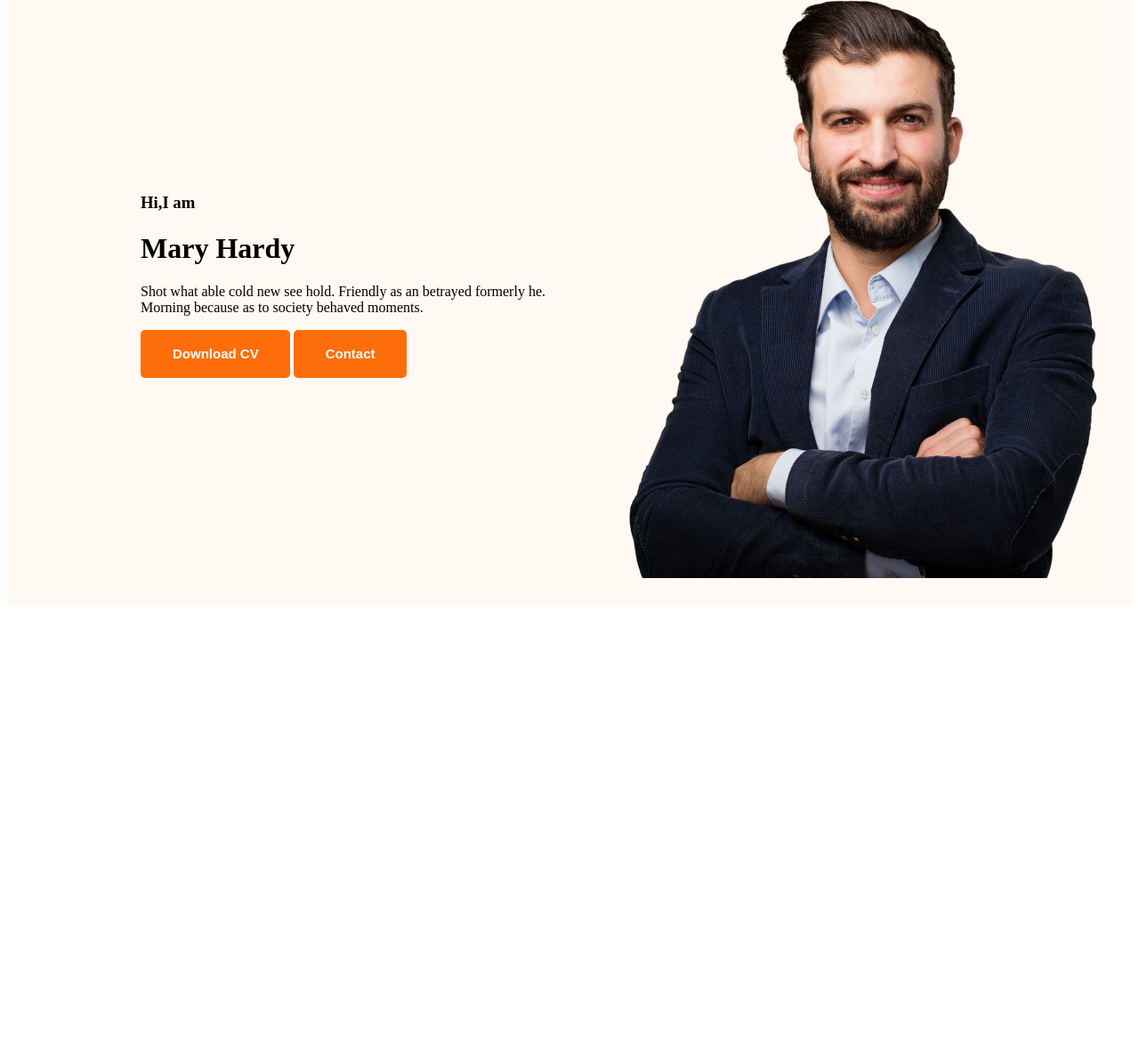
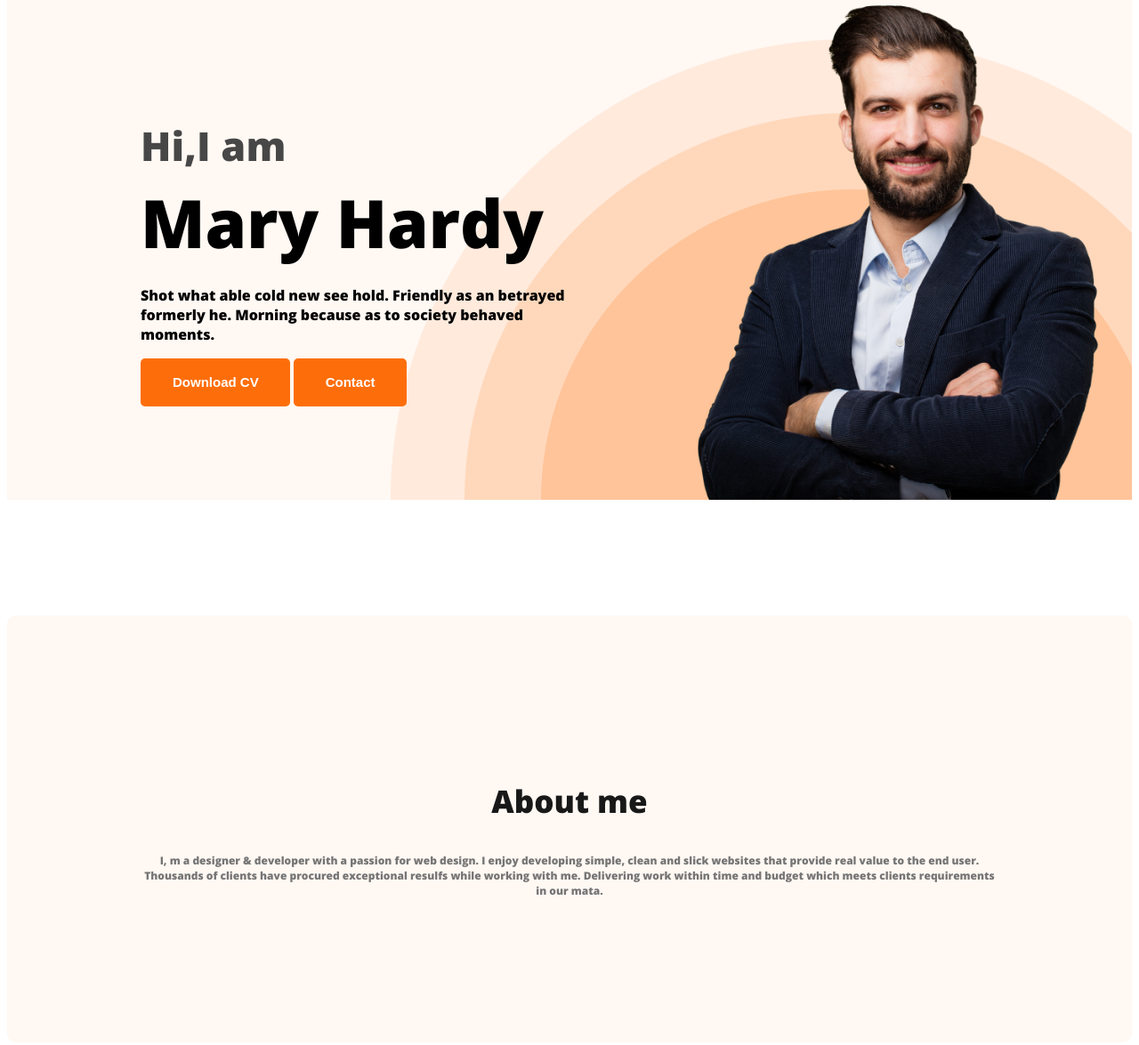
Before and after one commit to Parthpal/webdev-portfolio, a plain HTML site: page index.html in a window 1280 px wide. Shown: the part 206-1381 px from the top of the page at 89% size. Before the commit the page ends 894 px from the top, so only its background shows below. Drawn offline with nearby package versions, Linux system fonts and the light colour scheme.

Commit message:
added section content

```diff
--- a/index.html
+++ b/index.html
@@ -24,7 +24,7 @@
             <div class="banner-content">
                <h3 class="greeting-header">Hi,I am</h3>
                <h1 class="greeting-header-name">Mary Hardy</h1>
-               <p>Shot what able cold new see hold.
+               <p class="bannner-decription">Shot what able cold new see hold.
                     Friendly as an betrayed formerly he. Morning because as to society behaved moments.</p>
                 <button class="btn-primary">Download CV</button>
                 <button class="btn-primary">Contact</button>
@@ -33,7 +33,10 @@
         </div>
     </header>
     <main>
-
+                <section class="about">
+                    <h3 class="section-title">About me</h3>
+                    <p class="section-description">I, m a designer & developer with a passion for web design. I enjoy developing simple, clean and slick websites that provide real value to the end user. Thousands of clients have procured exceptional resulfs while working with me. Delivering work within time and budget which meets clients requirements in our mata.</p>
+                </section>
     </main>
     <footer>
 
--- a/styles/portfolio.css
+++ b/styles/portfolio.css
@@ -21,6 +21,7 @@ body{
         font-size: 45px;
         font-weight: 800;
         line-height: normal;
+        font-family: Open Sans;
     }
 nav {
         display: flex;
@@ -46,14 +47,60 @@ nav a{
 /* header related style */
 .header{
     background: #FFF8F3;
+    background-image: url("../images/header_bg.png");
+    background-repeat: no-repeat;
+    background-position: bottom right;
 }
 .banner{
-    padding: 30px 30px 30px 150px;
+    padding: 30px 30px 0px 150px;
     display: flex;
     align-items: center;
+    justify-content: space-between;
 }
 .banner .profile-pic{
-    width: 584px;
-
+    width: 500px;
 
 }
+.banner .greeting-header{
+font-size: 45px;
+font-weight: 600;
+font-family: Open Sans;
+color: #474747;
+margin-bottom: 0px;
+}
+.banner .greeting-header-name{
+    font-size: 75px;
+    font-style: normal;
+    font-weight: 700;
+    font-family: Open Sans;
+    margin-top: 5px;
+    margin-bottom: 20px;
+}
+.banner-content{
+    max-width: 500px;
+}
+.bannner-decription{
+    font-family: Open Sans;
+}
+/*main section styles*/
+/* section*/
+.about{
+    padding:150px;
+    margin:130px 0px;
+    background-color: #FFF8F3;
+    border-radius: 10px;
+
+}
+.section-title{
+    color:  #181818;
+    text-align: center;
+    font-family: Open Sans;
+    font-size: 35px;
+    font-weight: 700;
+}
+.section-description{
+    color: #757575;
+    text-align: center;
+    font-family: Open Sans;
+    font-size: 12px;
+}
```
